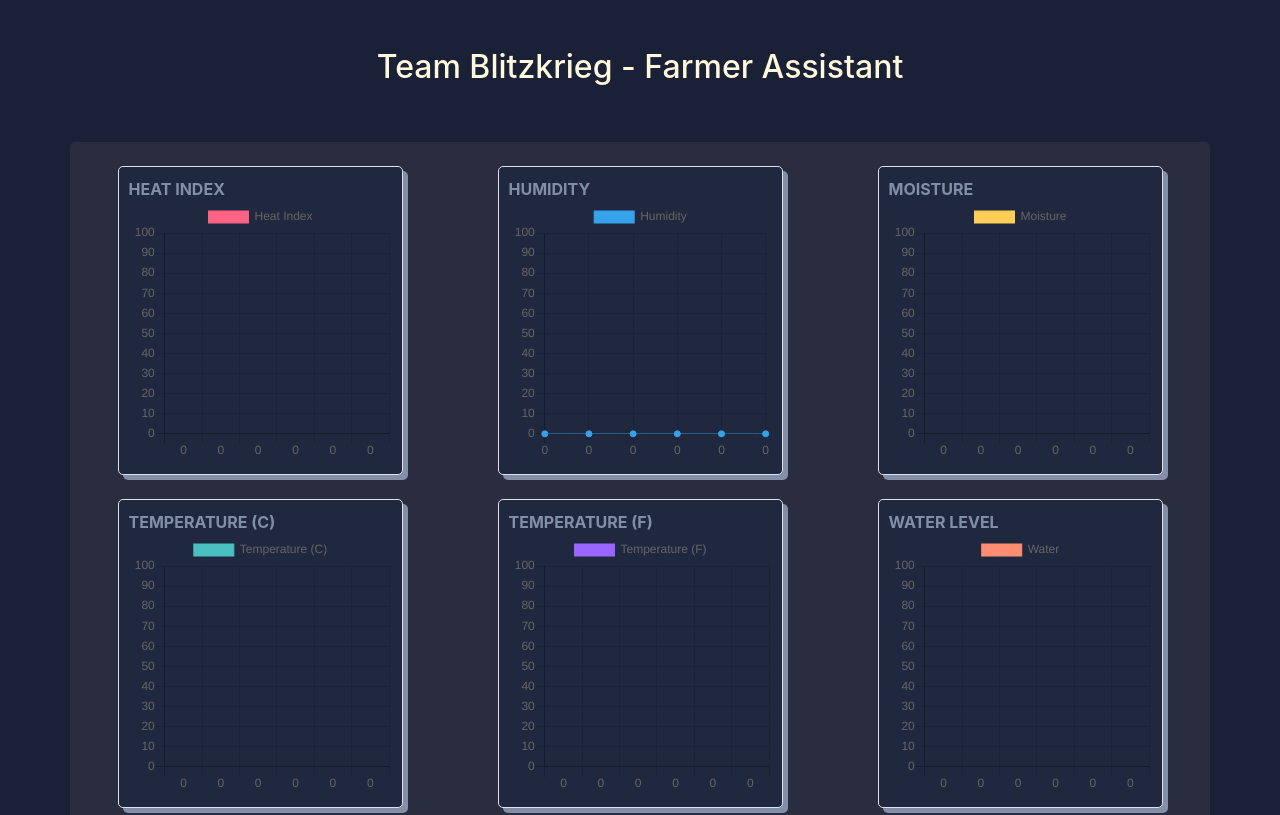
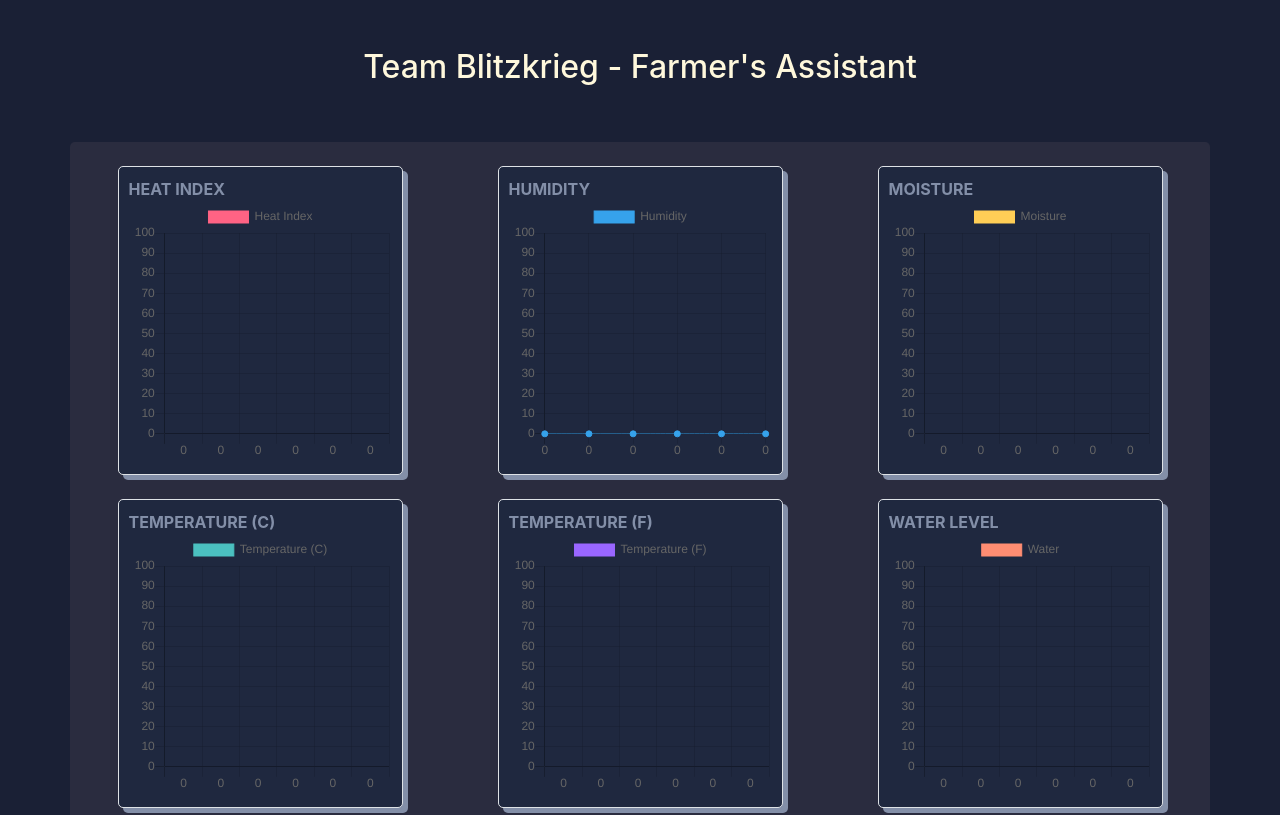
Before and after one commit to Ash205/Website.github.io, a plain HTML site: page index.html in a window 1280 px wide. Shown: the top 815 px of the page. Drawn offline with nearby package versions, Linux system fonts and the light colour scheme; no server answers.

Commit message:
title change

```diff
--- a/index.html
+++ b/index.html
@@ -109,7 +109,7 @@
                 margin: 0 auto;
             }
         </style>
-        <div class="py-5 text-center" style="color: cornsilk;"><h2>Team Blitzkrieg - Farmer Assistant</h2></div>
+        <div class="py-5 text-center" style="color: cornsilk;"><h2>Team Blitzkrieg - Farmer's Assistant</h2></div>
         <div class="container" style="background-color: #2A2C3F;border-radius: 5px;">
             <br>
             <div class="row">
```
